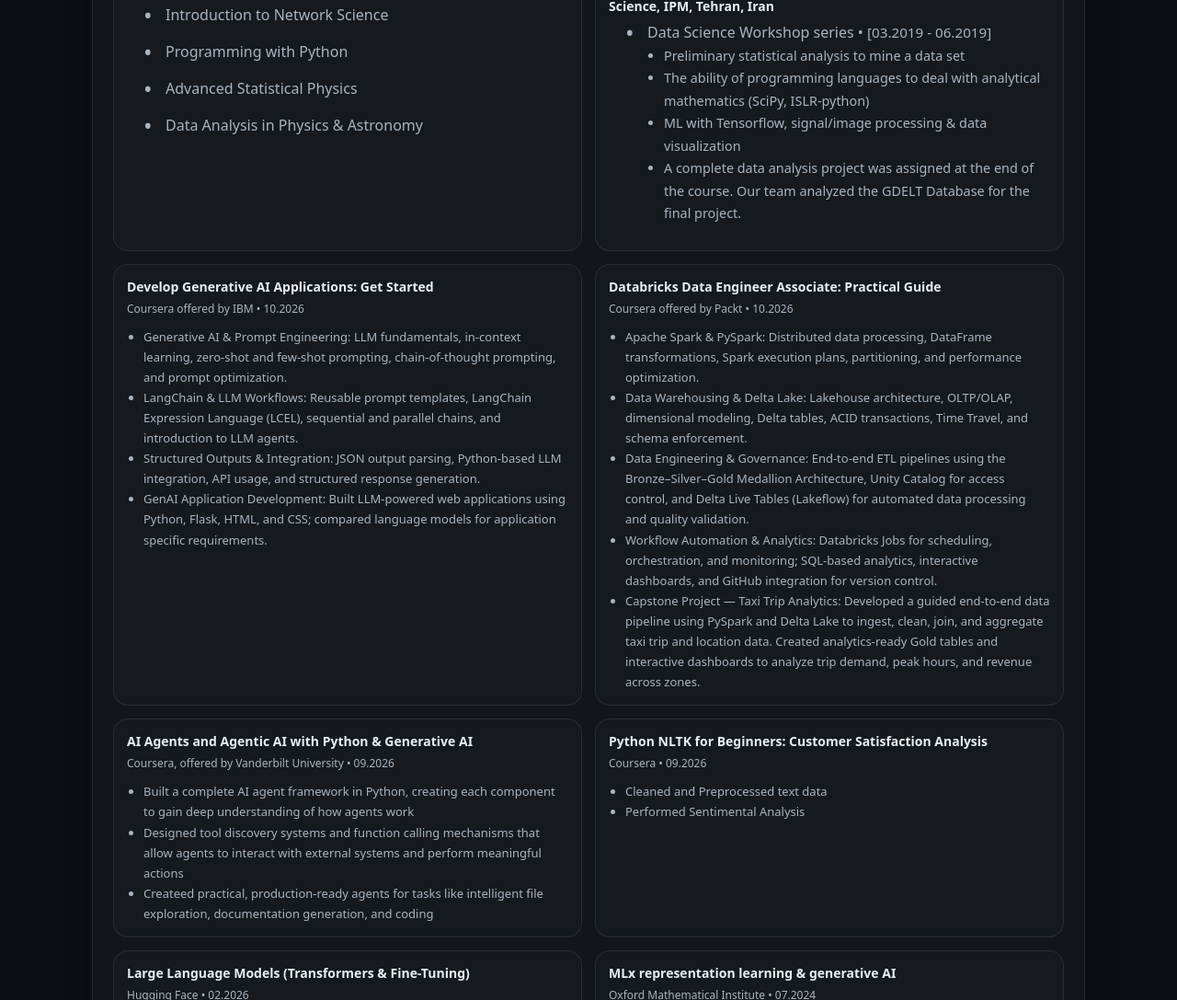
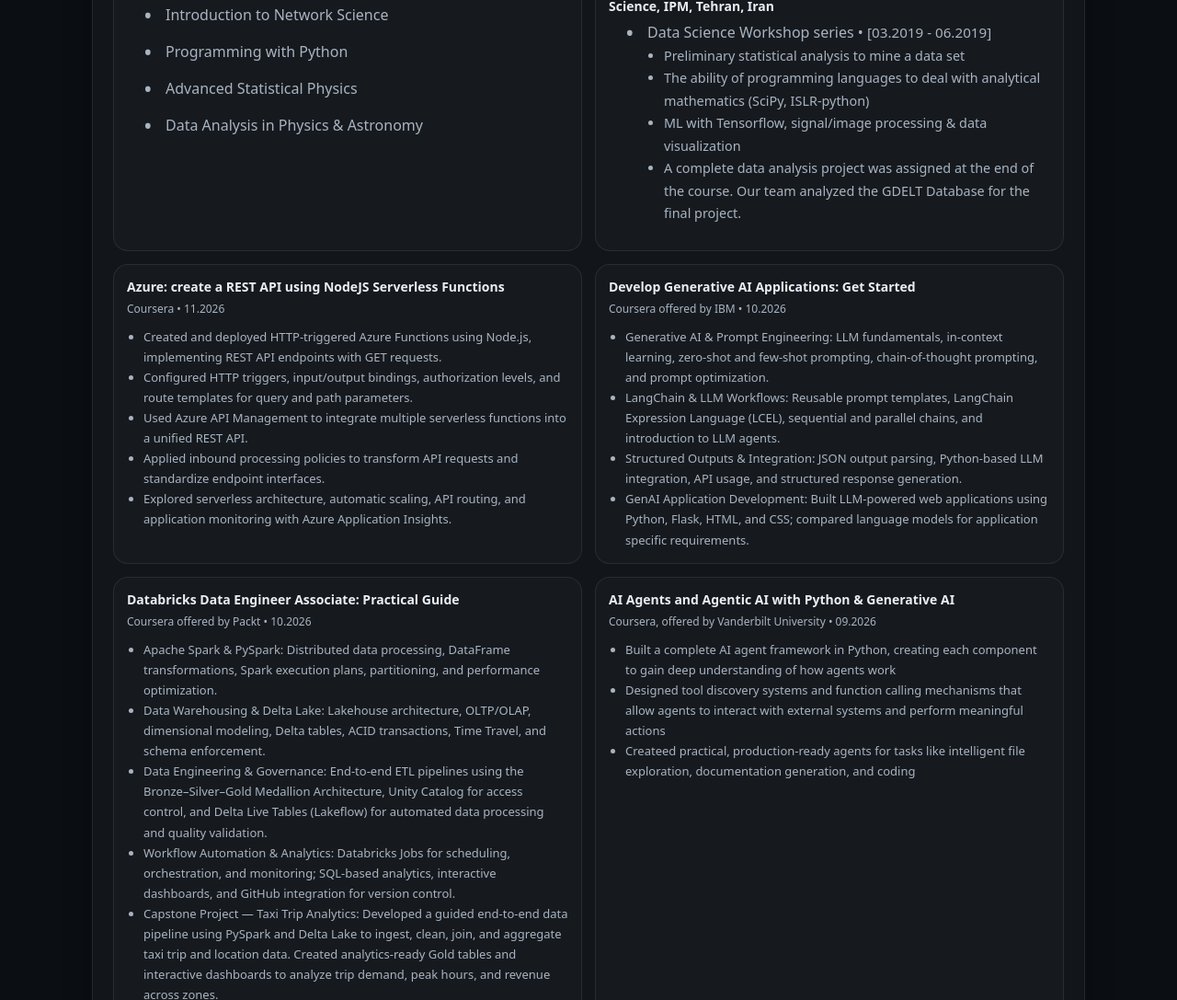
Before and after one commit to ShahrzadDG/ShahrzadDG.github.io, a plain HTML site: page index.html in a window 1280 px wide. Shown: the part 6594-7681 px from the top of the page at 92% size. Drawn offline with Linux system fonts and the light colour scheme.

Commit message:
Update index.html

```diff
--- a/index.html
+++ b/index.html
@@ -1218,6 +1218,7 @@
 
 
       <div class="grid-2">
+
         <div class="item">
           <h3>Realtive courses at the University of Cologne, Germany</h3>
           <ul class="big-bullets">
@@ -1248,6 +1249,19 @@
       </div>
 
       <div class="grid-2">
+
+        <div class="item">
+          <h3>Azure: create a REST API using NodeJS Serverless Functions</h3>
+          <p class="meta">Coursera • 11.2026</p>
+          <ul>
+            <li>Created and deployed HTTP-triggered Azure Functions using Node.js, implementing REST API endpoints with GET requests.</li>
+            <li>Configured HTTP triggers, input/output bindings, authorization levels, and route templates for query and path parameters.</li>
+            <li>Used Azure API Management to integrate multiple serverless functions into a unified REST API.</li>
+            <li>Applied inbound processing policies to transform API requests and standardize endpoint interfaces.</li>
+            <li>Explored serverless architecture, automatic scaling, API routing, and application monitoring with Azure Application Insights.</li>
+          </ul>
+        </div>
+
 
         <div class="item">
           <h3>Develop Generative AI Applications: Get Started</h3>
```
